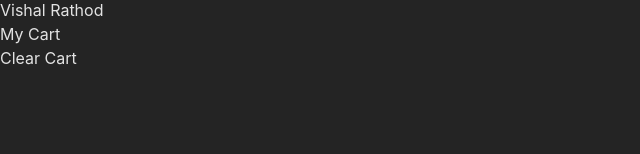
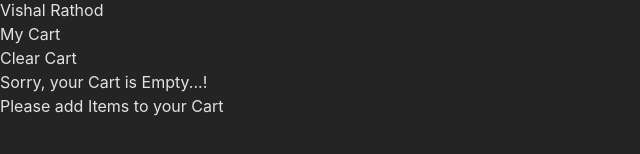
Before and after one commit to Vishal-080/Namaste_swiggy, a React (Vite) app: page /cart in a window 1280 px wide. Shown: the part 470-624 px from the top of the page, without its empty margins (0-640 px from the left). Built offline with nearby package versions, Linux system fonts and the light colour scheme.

Commit message:
cart page empty cart text added

```diff
--- a/src/Components/Cart.jsx
+++ b/src/Components/Cart.jsx
@@ -21,6 +21,7 @@ const Cart = () => {
       >
         Clear Cart
       </button>
+      {cartItems.length === 0 ? <h1>Sorry, your Cart is Empty...!<br/>Please add Items to your Cart</h1> : " "}
       <ItemList items={cartItems}></ItemList>
     </div>
   );
```
